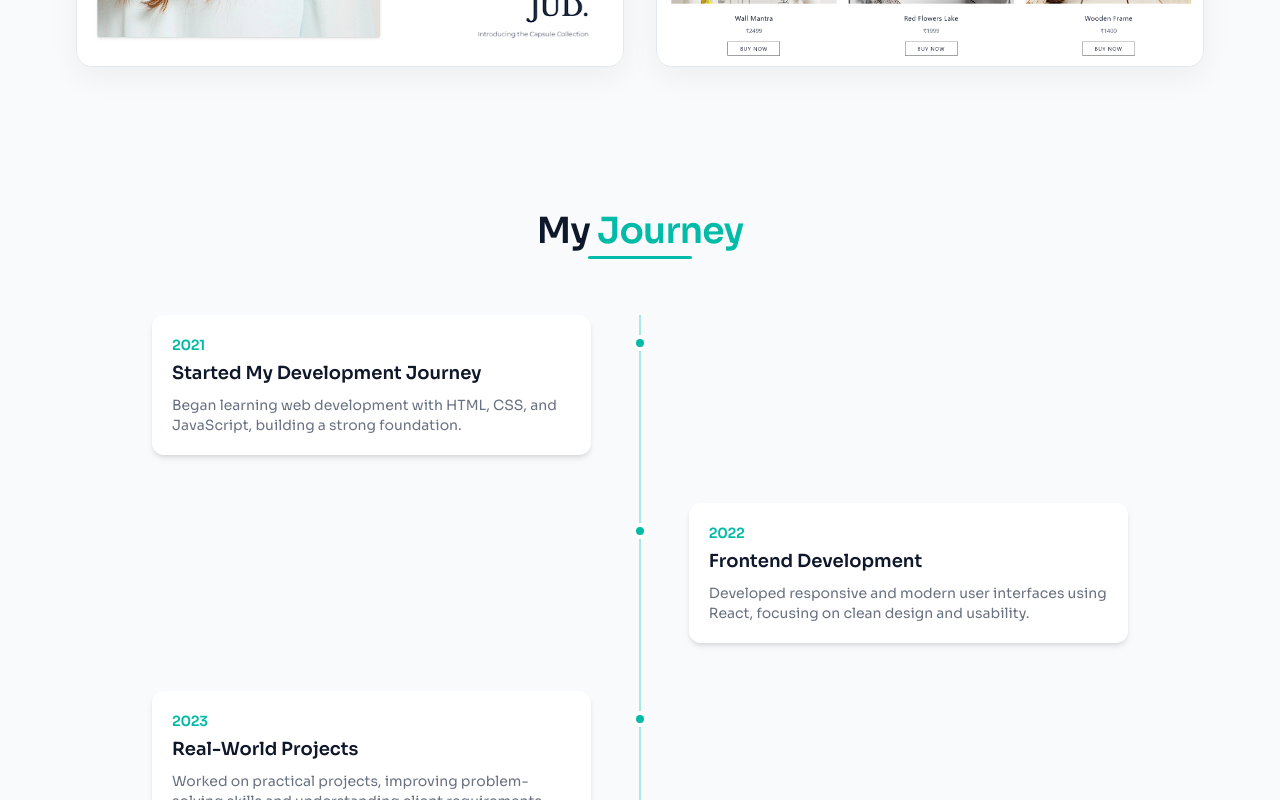
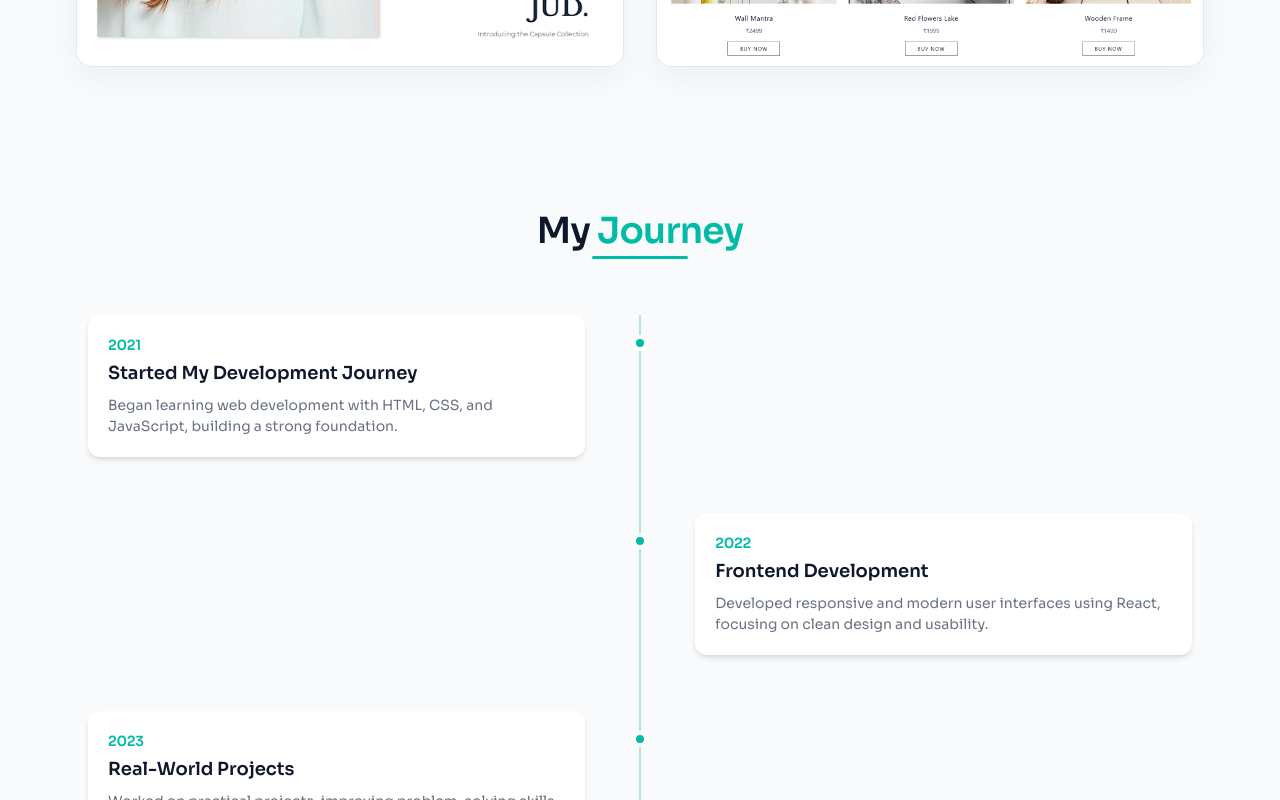
Before and after one commit to Ashish-12K/ashish-portfolio, a React (Vite) app: page / in a window 1280 px wide. Shown: the part 4280-5080 px from the top of the page. Built offline with nearby package versions, Linux system fonts and the light colour scheme.

Commit message:
Fixed Journey bugs

```diff
--- a/src/components/Journey.jsx
+++ b/src/components/Journey.jsx
@@ -16,7 +16,7 @@ const journeyData = [
     title: "Real-World Projects",
     desc: "Worked on practical projects, improving problem-solving skills and understanding client requirements.",
   },
-    {
+  {
     year: "2025",
     title: "Advanced Development & Growth",
     desc: "Enhancing full-stack skills with Node.js and Firebase while focusing on performance and scalability.",
@@ -25,34 +25,34 @@ const journeyData = [
     year: "2025",
     title: "Freelance & Client Projects",
     desc: "Successfully delivered projects, focusing on quality, performance, and client satisfaction.",
-    },
-    {
+  },
+  {
     year: "Now",
     title: "Growing as a Developer",
     desc: "Expanding skills in full-stack development and actively seeking new opportunities.",
-    }
+  },
 ];
 
 export default function Journey({ darkMode }) {
   return (
     <section
       id="journey"
-      className="py-20"
+      className="py-20 overflow-x-hidden"
       style={{
         backgroundColor: darkMode ? "#1f2937" : "#f8fafc",
         color: darkMode ? "#e5e7eb" : "#0f172a",
       }}
     >
-      <div className="max-w-5xl mx-auto px-6">
+      <div className="max-w-6xl mx-auto px-6">
 
         {/* Heading */}
         <motion.h2
           initial={{ opacity: 0, y: 20 }}
           whileInView={{ opacity: 1, y: 0 }}
-          className="text-4xl font-bold text-center mb-16 relative"
+          className="text-4xl font-bold text-center mb-16 relative w-fit mx-auto"
         >
           My <span className="text-teal-500">Journey</span>
-           <span className="absolute left-1/2 -bottom-2 w-26 h-[3px] bg-teal-500 transform -translate-x-1/2 rounded"></span>
+          <span className="absolute left-1/2 -bottom-2 w-24 h-[3px] bg-teal-500 transform -translate-x-1/2 rounded"></span>
         </motion.h2>
 
         {/* Timeline */}
@@ -62,17 +62,17 @@ export default function Journey({ darkMode }) {
           <div className="absolute left-1/2 top-0 w-[2px] h-full bg-teal-500/30 transform -translate-x-1/2"></div>
 
           {journeyData.map((item, index) => (
-            <div
-              key={index}
-              className={`mb-8 md:mb-12 flex ${
-                index % 2 === 0 ? "justify-start" : "justify-end"
-              }`}
-            >
+            <div key={index} className="mb-10 md:mb-14 relative">
+
+              {/* Card */}
               <motion.div
                 initial={{ opacity: 0, x: index % 2 === 0 ? -50 : 50 }}
                 whileInView={{ opacity: 1, x: 0 }}
                 transition={{ duration: 0.5 }}
-                className="w-[42%] md:w-[45%] p-3 md:p-5 rounded-xl shadow-md"
+                className={`
+                  w-[44%] md:w-[45%] p-3 md:p-5 rounded-xl shadow-md
+                  ${index % 2 === 0 ? "ml-0 mr-auto" : "mr-0 ml-auto"}
+                `}
                 style={{
                   backgroundColor: darkMode ? "#243041" : "#ffffff",
                 }}
@@ -85,13 +85,14 @@ export default function Journey({ darkMode }) {
                   {item.title}
                 </h4>
 
-                <p className="text-xs md:text-sm text-gray-500 dark:text-gray-300">
+                <p className="text-xs md:text-sm text-gray-500 dark:text-gray-300 leading-tight md:leading-normal">
                   {item.desc}
                 </p>
               </motion.div>
 
               {/* Dot */}
-              <div className="absolute left-1/2 transform -translate-x-1/2 mt-4 md:mt-5 w-2 h-2 md:w-4 md:h-4 bg-teal-500 rounded-full border-2 md:border-4 border-white dark:border-gray-900"></div>
+              <div className="absolute left-1/2 top-4 md:top-5 transform -translate-x-1/2 w-2 h-2 md:w-4 md:h-4 bg-teal-500 rounded-full border-2 md:border-4 border-white dark:border-gray-900"></div>
+
             </div>
           ))}
         </div>
```
